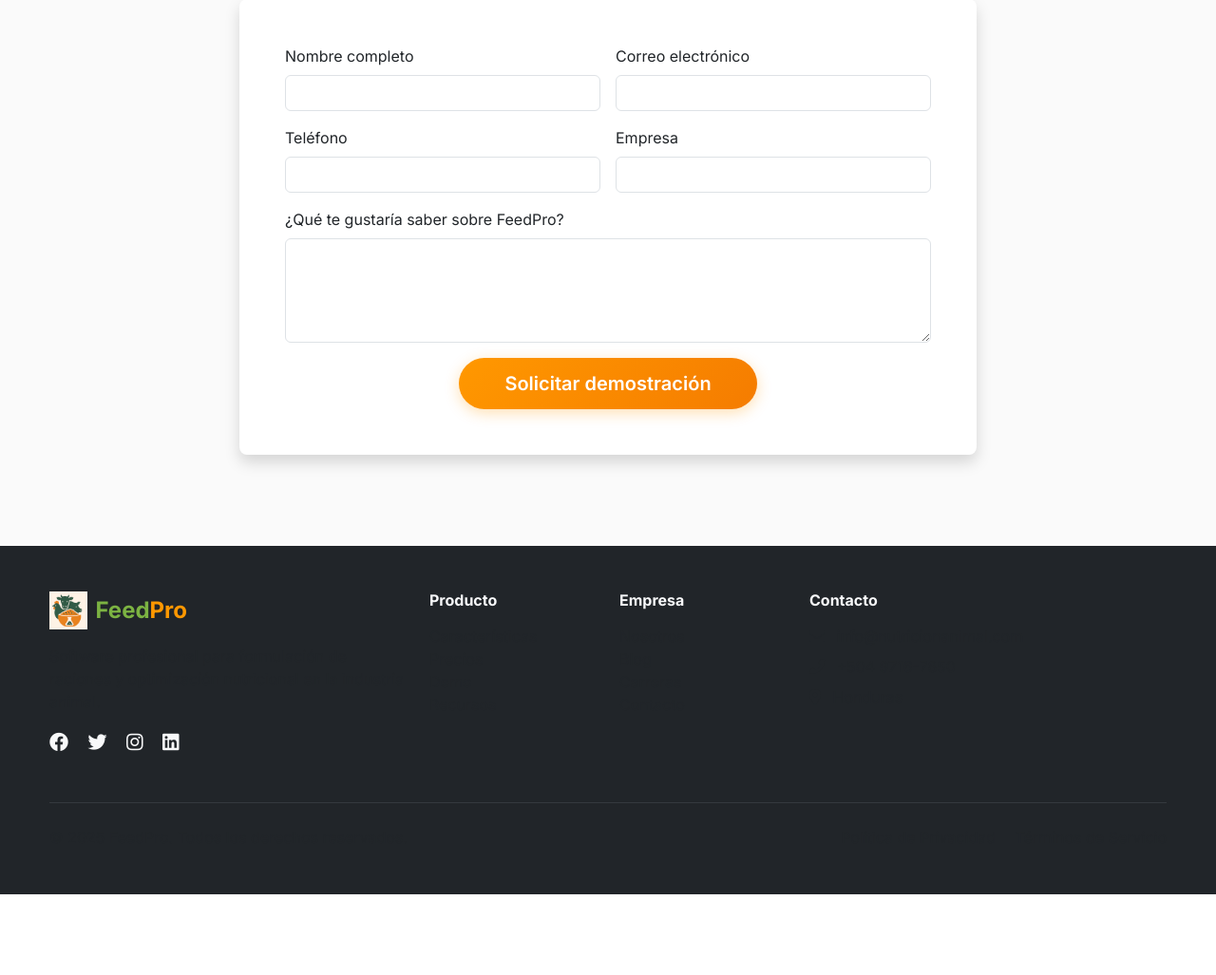
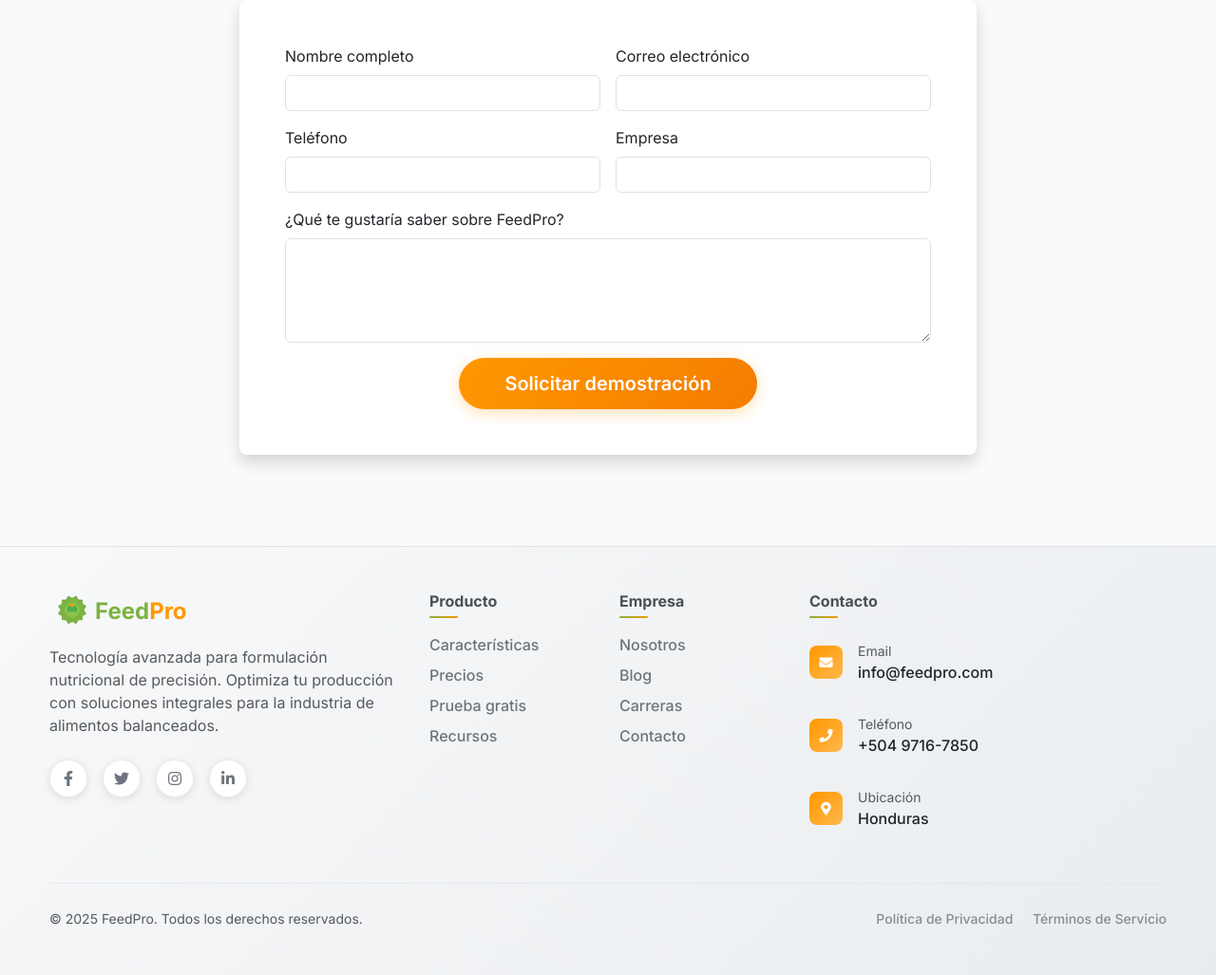
Before and after one commit to Luisfer8904/formulacion-raciones, a Flask app: page / in a window 1280 px wide. Shown: the part 4068-5095 px from the top of the page at 95% size. Before the commit the page ends 5010 px from the top, so only its background shows below. Run offline with Flask 3, Linux system fonts and the light colour scheme.

Commit message:
🎨 Rediseñar pie de página con branding FeedPro
- Cambiar de fondo oscuro a gradiente claro moderno
- Integrar logo SVG consistente con el header
- Actualizar información de contacto (info@feedpro.com)
- Mejorar iconos de redes sociales con efectos hover
- Añadir iconos de contacto con gradientes FeedPro
- Implementar diseño responsive para móviles
- Corregir enlaces para usar rutas individuales (/caracteristicas, /precios)
- Aplicar colores consistentes verde (#7CB342) y naranja (#FF9800)

```diff
--- a/templates/sitio/pie.html
+++ b/templates/sitio/pie.html
@@ -1,68 +1,130 @@
-<footer class="bg-dark text-light py-5 mt-5">
+<!-- Footer moderno y profesional -->
+<footer class="py-5 mt-5" style="background: linear-gradient(135deg, #f8f9fa 0%, #e9ecef 100%); border-top: 1px solid #dee2e6;">
     <div class="container">
-        <div class="row">
+        <div class="row g-4">
+            <!-- Logo y descripción -->
             <div class="col-lg-4 mb-4">
                 <div class="d-flex align-items-center mb-3">
-                    <img src="{{ url_for('static', filename='logo.png') }}" alt="Logo" height="40" class="me-2">
+                    <!-- Logo SVG inline -->
+                    <svg width="40" height="40" viewBox="0 0 50 50" class="me-2">
+                        <!-- Engranaje verde -->
+                        <g>
+                            <!-- Engranaje exterior -->
+                            <path d="M25 5 L30 8 L35 5 L38 10 L43 10 L43 15 L48 18 L45 23 L48 28 L43 31 L43 36 L38 36 L35 41 L30 38 L25 41 L22 36 L17 36 L17 31 L12 28 L15 23 L12 18 L17 15 L17 10 L22 10 Z"
+                                  fill="#7CB342" stroke="#689F38" stroke-width="1"/>
+
+                            <!-- Círculo interior del engranaje -->
+                            <circle cx="30" cy="23" r="10" fill="#8BC34A"/>
+
+                            <!-- Semilla/grano naranja -->
+                            <ellipse cx="30" cy="20" rx="3" ry="5" fill="#FF9800"/>
+
+                            <!-- Hojas verdes -->
+                            <path d="M24 25 Q22 21 26 17 Q30 19 32 23 Q28 27 24 25" fill="#4CAF50"/>
+                            <path d="M36 25 Q38 21 34 17 Q30 19 28 23 Q32 27 36 25" fill="#4CAF50"/>
+                        </g>
+                    </svg>
                     <span class="fw-bold fs-4">
                         <span style="color: #7CB342;">Feed</span><span style="color: #FF9800;">Pro</span>
                     </span>
                 </div>
-                <p class="text-muted">Software profesional para formulación de raciones y optimización nutricional en la industria animal.</p>
-                <div class="social-icons">
-                    <a href="#" class="text-light me-3 fs-5"><i class="fab fa-facebook"></i></a>
-                    <a href="#" class="text-light me-3 fs-5"><i class="fab fa-twitter"></i></a>
-                    <a href="#" class="text-light me-3 fs-5"><i class="fab fa-instagram"></i></a>
-                    <a href="#" class="text-light me-3 fs-5"><i class="fab fa-linkedin"></i></a>
+                <p class="text-muted mb-4">Tecnología avanzada para formulación nutricional de precisión. Optimiza tu producción con soluciones integrales para la industria de alimentos balanceados.</p>
+
+                <!-- Redes sociales con estilo moderno -->
+                <div class="social-icons d-flex gap-3">
+                    <a href="#" class="social-icon">
+                        <i class="fab fa-facebook-f"></i>
+                    </a>
+                    <a href="#" class="social-icon">
+                        <i class="fab fa-twitter"></i>
+                    </a>
+                    <a href="#" class="social-icon">
+                        <i class="fab fa-instagram"></i>
+                    </a>
+                    <a href="#" class="social-icon">
+                        <i class="fab fa-linkedin-in"></i>
+                    </a>
                 </div>
             </div>
 
+            <!-- Enlaces de producto -->
             <div class="col-lg-2 col-md-6 mb-4">
-                <h6 class="fw-bold mb-3">Producto</h6>
-                <ul class="list-unstyled">
-                    <li><a href="#caracteristicas" class="text-muted text-decoration-none">Características</a></li>
-                    <li><a href="#precios" class="text-muted text-decoration-none">Precios</a></li>
-                    <li><a href="#demo" class="text-muted text-decoration-none">Demo</a></li>
-                    <li><a href="/libros" class="text-muted text-decoration-none">Recursos</a></li>
+                <h6 class="fw-bold mb-3" style="color: #495057;">Producto</h6>
+                <ul class="list-unstyled footer-links">
+                    <li class="mb-2"><a href="/caracteristicas" class="footer-link">Características</a></li>
+                    <li class="mb-2"><a href="/precios" class="footer-link">Precios</a></li>
+                    <li class="mb-2"><a href="/precios" class="footer-link">Prueba gratis</a></li>
+                    <li class="mb-2"><a href="/libros" class="footer-link">Recursos</a></li>
                 </ul>
             </div>
 
+            <!-- Enlaces de empresa -->
             <div class="col-lg-2 col-md-6 mb-4">
-                <h6 class="fw-bold mb-3">Empresa</h6>
-                <ul class="list-unstyled">
-                    <li><a href="/nosotros" class="text-muted text-decoration-none">Nosotros</a></li>
-                    <li><a href="#" class="text-muted text-decoration-none">Blog</a></li>
-                    <li><a href="#" class="text-muted text-decoration-none">Carreras</a></li>
-                    <li><a href="#" class="text-muted text-decoration-none">Contacto</a></li>
+                <h6 class="fw-bold mb-3" style="color: #495057;">Empresa</h6>
+                <ul class="list-unstyled footer-links">
+                    <li class="mb-2"><a href="/nosotros" class="footer-link">Nosotros</a></li>
+                    <li class="mb-2"><a href="#" class="footer-link">Blog</a></li>
+                    <li class="mb-2"><a href="#" class="footer-link">Carreras</a></li>
+                    <li class="mb-2"><a href="/nosotros" class="footer-link">Contacto</a></li>
                 </ul>
             </div>
 
+            <!-- Información de contacto -->
             <div class="col-lg-4 mb-4">
-                <h6 class="fw-bold mb-3">Contacto</h6>
-                <p class="text-muted mb-2">
-                    <i class="fas fa-envelope me-2"></i>
-                    info@nutricionanimal.com
-                </p>
-                <p class="text-muted mb-2">
-                    <i class="fas fa-phone me-2"></i>
-                    +504 9716-7850
-                </p>
-                <p class="text-muted">
-                    <i class="fas fa-map-marker-alt me-2"></i>
-                    Honduras
-                </p>
+                <h6 class="fw-bold mb-3" style="color: #495057;">Contacto</h6>
+                <div class="contact-info">
+                    <div class="contact-item mb-3">
+                        <div class="d-flex align-items-center">
+                            <div class="contact-icon me-3">
+                                <i class="fas fa-envelope"></i>
+                            </div>
+                            <div>
+                                <small class="text-muted d-block">Email</small>
+                                <span class="fw-medium">info@feedpro.com</span>
+                            </div>
+                        </div>
+                    </div>
+
+                    <div class="contact-item mb-3">
+                        <div class="d-flex align-items-center">
+                            <div class="contact-icon me-3">
+                                <i class="fas fa-phone"></i>
+                            </div>
+                            <div>
+                                <small class="text-muted d-block">Teléfono</small>
+                                <span class="fw-medium">+504 9716-7850</span>
+                            </div>
+                        </div>
+                    </div>
+
+                    <div class="contact-item">
+                        <div class="d-flex align-items-center">
+                            <div class="contact-icon me-3">
+                                <i class="fas fa-map-marker-alt"></i>
+                            </div>
+                            <div>
+                                <small class="text-muted d-block">Ubicación</small>
+                                <span class="fw-medium">Honduras</span>
+                            </div>
+                        </div>
+                    </div>
+                </div>
             </div>
         </div>
 
-        <hr class="my-4 border-secondary">
+        <!-- Línea divisoria -->
+        <hr class="my-4" style="border-color: #dee2e6; opacity: 0.5;">
 
+        <!-- Copyright y enlaces legales -->
         <div class="row align-items-center">
             <div class="col-md-6">
-                <p class="text-muted mb-0">© 2025 FeedPro. Todos los derechos reservados.</p>
+                <p class="text-muted mb-0 small">© 2025 FeedPro. Todos los derechos reservados.</p>
             </div>
             <div class="col-md-6 text-md-end">
-                <a href="#" class="text-muted text-decoration-none me-3">Política de Privacidad</a>
-                <a href="#" class="text-muted text-decoration-none">Términos de Servicio</a>
+                <div class="legal-links">
+                    <a href="#" class="footer-link small me-3">Política de Privacidad</a>
+                    <a href="#" class="footer-link small">Términos de Servicio</a>
+                </div>
             </div>
         </div>
     </div>
@@ -72,18 +134,127 @@
 <script src="https://cdn.jsdelivr.net/npm/bootstrap@5.3.2/dist/js/bootstrap.bundle.min.js"></script>
 
 <style>
-    .social-icons a:hover {
-        color: #f97316 !important;
-        transition: color 0.3s ease;
+    /* Footer moderno y profesional */
+    footer {
+        font-family: 'Inter', sans-serif;
     }
 
-    footer a:hover {
-        color: #f97316 !important;
-        transition: color 0.3s ease;
+    /* Iconos de redes sociales */
+    .social-icon {
+        display: inline-flex;
+        align-items: center;
+        justify-content: center;
+        width: 40px;
+        height: 40px;
+        background: white;
+        color: #6c757d;
+        border-radius: 50%;
+        text-decoration: none;
+        transition: all 0.3s ease;
+        box-shadow: 0 2px 8px rgba(0, 0, 0, 0.1);
+        border: 1px solid #e9ecef;
     }
 
+    .social-icon:hover {
+        background: linear-gradient(135deg, #7CB342 0%, #8BC34A 100%);
+        color: white;
+        transform: translateY(-2px);
+        box-shadow: 0 4px 15px rgba(124, 179, 66, 0.3);
+    }
+
+    /* Enlaces del footer */
+    .footer-link {
+        color: #6c757d;
+        text-decoration: none;
+        transition: all 0.3s ease;
+        font-weight: 500;
+    }
+
+    .footer-link:hover {
+        color: #7CB342;
+        text-decoration: none;
+        padding-left: 5px;
+    }
+
+    /* Iconos de contacto */
+    .contact-icon {
+        display: inline-flex;
+        align-items: center;
+        justify-content: center;
+        width: 35px;
+        height: 35px;
+        background: linear-gradient(135deg, #FF9800 0%, #FFB74D 100%);
+        color: white;
+        border-radius: 8px;
+        font-size: 14px;
+    }
+
+    /* Títulos de sección */
+    footer h6 {
+        position: relative;
+        padding-bottom: 8px;
+    }
+
+    footer h6::after {
+        content: '';
+        position: absolute;
+        bottom: 0;
+        left: 0;
+        width: 30px;
+        height: 2px;
+        background: linear-gradient(135deg, #7CB342 0%, #FF9800 100%);
+        border-radius: 1px;
+    }
+
+    /* Elementos de contacto */
+    .contact-item {
+        padding: 8px 0;
+        border-radius: 8px;
+        transition: all 0.3s ease;
+    }
+
+    .contact-item:hover {
+        background: rgba(124, 179, 66, 0.05);
+        padding-left: 10px;
+    }
+
+    /* Enlaces legales */
+    .legal-links .footer-link {
+        font-size: 0.875rem;
+        opacity: 0.8;
+    }
+
+    .legal-links .footer-link:hover {
+        opacity: 1;
+        padding-left: 0;
+    }
+
+    /* Responsive */
+    @media (max-width: 768px) {
+        .social-icons {
+            justify-content: center;
+            margin-top: 20px;
+        }
+
+        .text-md-end {
+            text-align: center !important;
+            margin-top: 15px;
+        }
+
+        .legal-links {
+            display: flex;
+            justify-content: center;
+            gap: 20px;
+        }
+    }
+
+    /* Colores consistentes con el branding */
     .text-primary {
-        color: #1e40af !important;
+        color: #7CB342 !important;
+    }
+
+    .text-secondary {
+        color: #FF9800 !important;
     }
 </style>
 
```
